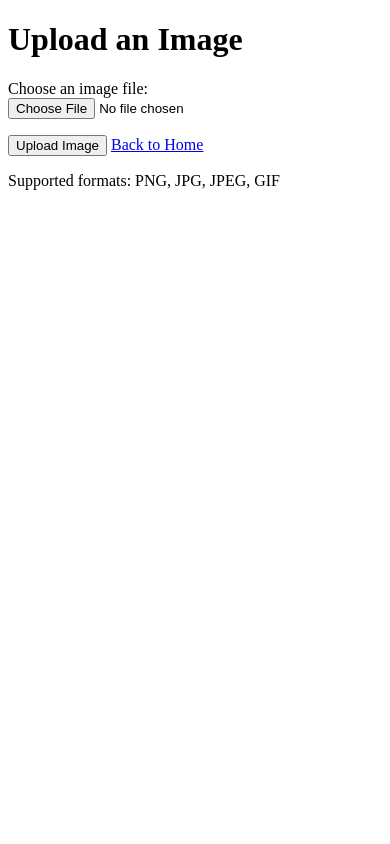
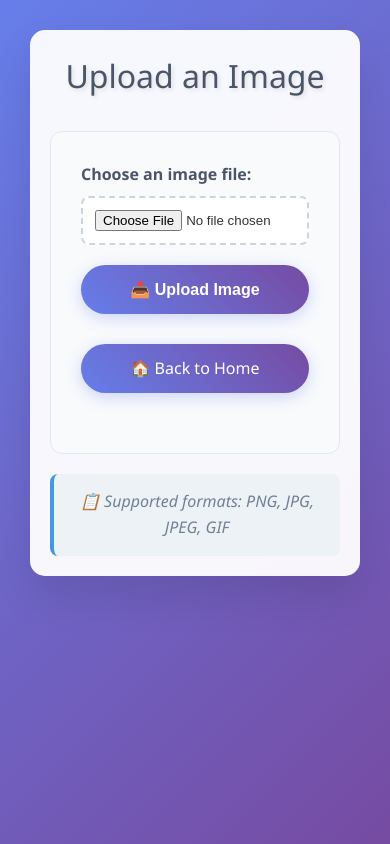
Before and after one commit to Niron-code/MSE-PSE, a Flask app: template WEEK12/backend/image_upload/templates/upload.html in a window 390 px wide. Run offline with Flask 3, Linux system fonts and the light colour scheme; the template is opened without the code that fills it, so the values that code supplies are empty.

Commit message:
MSE800 - Add CSS styling and enhance image upload templates
Introduced a new style.css file for consistent and modern UI styling. Updated index.html, upload.html, and success.html to use the new styles, improve layout, add responsive design, and enhance user experience. Added a sample image to static/uploads for demonstration.

```diff
--- /dev/null
+++ b/WEEK12/backend/image_upload/static/css/style.css
@@ -0,0 +1,269 @@
+/* Reset and Base Styles */
+* {
+    margin: 0;
+    padding: 0;
+    box-sizing: border-box;
+}
+
+body {
+    font-family: 'Segoe UI', Tahoma, Geneva, Verdana, sans-serif;
+    line-height: 1.6;
+    color: #333;
+    background: linear-gradient(135deg, #667eea 0%, #764ba2 100%);
+    min-height: 100vh;
+    padding: 20px;
+}
+
+/* Container */
+.container {
+    max-width: 800px;
+    margin: 0 auto;
+    background: rgba(255, 255, 255, 0.95);
+    border-radius: 15px;
+    box-shadow: 0 20px 40px rgba(0, 0, 0, 0.1);
+    padding: 40px;
+    backdrop-filter: blur(10px);
+}
+
+/* Headers */
+h1 {
+    color: #4a5568;
+    text-align: center;
+    margin-bottom: 30px;
+    font-size: 2.5em;
+    font-weight: 300;
+    text-shadow: 2px 2px 4px rgba(0, 0, 0, 0.1);
+}
+
+h2 {
+    color: #667eea;
+    margin: 25px 0 15px 0;
+    font-size: 1.8em;
+    font-weight: 400;
+    border-bottom: 2px solid #e2e8f0;
+    padding-bottom: 10px;
+}
+
+h3 {
+    color: #4a5568;
+    margin: 20px 0 10px 0;
+    font-size: 1.4em;
+    font-weight: 500;
+}
+
+/* Links */
+a {
+    color: #667eea;
+    text-decoration: none;
+    transition: all 0.3s ease;
+    font-weight: 500;
+}
+
+a:hover {
+    color: #764ba2;
+    transform: translateY(-1px);
+}
+
+/* Navigation Links */
+.nav-links {
+    text-align: center;
+    margin: 30px 0;
+}
+
+.nav-links a {
+    display: inline-block;
+    margin: 0 15px;
+    padding: 12px 25px;
+    background: linear-gradient(45deg, #667eea, #764ba2);
+    color: white;
+    border-radius: 25px;
+    transition: all 0.3s ease;
+    box-shadow: 0 4px 15px rgba(102, 126, 234, 0.3);
+}
+
+.nav-links a:hover {
+    transform: translateY(-3px);
+    box-shadow: 0 8px 25px rgba(102, 126, 234, 0.4);
+    color: white;
+}
+
+/* Form Styles */
+.upload-form {
+    background: #f8fafc;
+    padding: 30px;
+    border-radius: 12px;
+    margin: 20px 0;
+    border: 1px solid #e2e8f0;
+}
+
+.form-group {
+    margin-bottom: 20px;
+}
+
+label {
+    display: block;
+    margin-bottom: 8px;
+    font-weight: 600;
+    color: #4a5568;
+}
+
+input[type="file"] {
+    width: 100%;
+    padding: 12px;
+    border: 2px dashed #cbd5e0;
+    border-radius: 8px;
+    background: white;
+    transition: all 0.3s ease;
+    cursor: pointer;
+}
+
+input[type="file"]:hover {
+    border-color: #667eea;
+    background: #f7fafc;
+}
+
+input[type="file"]:focus {
+    outline: none;
+    border-color: #667eea;
+    box-shadow: 0 0 0 3px rgba(102, 126, 234, 0.1);
+}
+
+/* Button Styles */
+button {
+    background: linear-gradient(45deg, #667eea, #764ba2);
+    color: white;
+    padding: 15px 30px;
+    border: none;
+    border-radius: 25px;
+    cursor: pointer;
+    font-size: 16px;
+    font-weight: 600;
+    transition: all 0.3s ease;
+    box-shadow: 0 4px 15px rgba(102, 126, 234, 0.3);
+    margin-right: 15px;
+}
+
+button:hover {
+    transform: translateY(-2px);
+    box-shadow: 0 8px 25px rgba(102, 126, 234, 0.4);
+}
+
+button:active {
+    transform: translateY(0);
+}
+
+/* Image Display */
+.image-container {
+    text-align: center;
+    margin: 30px 0;
+    padding: 20px;
+    background: #f8fafc;
+    border-radius: 12px;
+    border: 1px solid #e2e8f0;
+}
+
+.uploaded-image {
+    max-width: 100%;
+    height: auto;
+    border-radius: 12px;
+    box-shadow: 0 10px 30px rgba(0, 0, 0, 0.1);
+    transition: transform 0.3s ease;
+}
+
+.uploaded-image:hover {
+    transform: scale(1.02);
+}
+
+/* Flash Messages */
+.flash-messages {
+    margin: 20px 0;
+}
+
+.flash-message {
+    padding: 15px 20px;
+    margin: 10px 0;
+    border-radius: 8px;
+    background: #fed7d7;
+    color: #c53030;
+    border-left: 4px solid #e53e3e;
+    font-weight: 500;
+}
+
+.flash-message.success {
+    background: #c6f6d5;
+    color: #276749;
+    border-left-color: #38a169;
+}
+
+/* Success Page Styles */
+.success-container {
+    text-align: center;
+}
+
+.success-icon {
+    font-size: 4em;
+    color: #48bb78;
+    margin-bottom: 20px;
+}
+
+/* Supported Formats */
+.info-text {
+    text-align: center;
+    color: #718096;
+    font-style: italic;
+    margin-top: 20px;
+    padding: 15px;
+    background: #edf2f7;
+    border-radius: 8px;
+    border-left: 4px solid #4299e1;
+}
+
+/* Responsive Design */
+@media (max-width: 768px) {
+    .container {
+        margin: 10px;
+        padding: 20px;
+    }
+
+    h1 {
+        font-size: 2em;
+    }
+
+    .nav-links a {
+        display: block;
+        margin: 10px 0;
+    }
+
+    button {
+        width: 100%;
+        margin-bottom: 10px;
+        margin-right: 0;
+    }
+}
+
+/* Animation for page load */
+@keyframes fadeIn {
+    from {
+        opacity: 0;
+        transform: translateY(20px);
+    }
+    to {
+        opacity: 1;
+        transform: translateY(0);
+    }
+}
+
+.container {
+    animation: fadeIn 0.6s ease-out;
+}
+
+/* Hover effects for external links */
+a[target="_blank"] {
+    position: relative;
+}
+
+a[target="_blank"]:after {
+    content: ' ↗';
+    font-size: 0.8em;
+    opacity: 0.7;
+}
--- a/WEEK12/backend/image_upload/templates/upload.html
+++ b/WEEK12/backend/image_upload/templates/upload.html
@@ -2,32 +2,41 @@
 <html>
 <head>
     <meta charset="utf-8">
+    <meta name="viewport" content="width=device-width, initial-scale=1.0">
     <title>Upload Image</title>
+    <link rel="stylesheet" href="{{ url_for('static', filename='css/style.css') }}">
 </head>
 <body>
+    <div class="container">
         <h1>Upload an Image</h1>
 
         {% with messages = get_flashed_messages() %}
             {% if messages %}
+                <div class="flash-messages">
                     {% for message in messages %}
-                <p>{{ message }}</p>
+                        <div class="flash-message">{{ message }}</div>
                     {% endfor %}
+                </div>
             {% endif %}
         {% endwith %}
 
-    <form method="POST" enctype="multipart/form-data">
-        <p>
+        <form method="POST" enctype="multipart/form-data" class="upload-form">
+            <div class="form-group">
                 <label for="file">Choose an image file:</label>
                 <input type="file" name="file" id="file" accept="image/*" required>
-        </p>
+            </div>
 
-        <p>
-            <button type="submit">Upload Image</button>
-            <a href="{{ url_for('home') }}">Back to Home</a>
-        </p>
+            <div style="text-align: center;">
+                <button type="submit">📤 Upload Image</button>
+                <div class="nav-links" style="margin-top: 20px;">
+                    <a href="{{ url_for('home') }}">🏠 Back to Home</a>
+                </div>
+            </div>
         </form>
 
-    <p>Supported formats: PNG, JPG, JPEG, GIF</p>
-
+        <div class="info-text">
+            📋 Supported formats: PNG, JPG, JPEG, GIF
+        </div>
+    </div>
 </body>
 </html>
```
Also changed, not shown: WEEK12/backend/image_upload/templates/index.html (+17 -10 lines), WEEK12/backend/image_upload/templates/success.html (+21 -11 lines), WEEK12/backend/image_upload/static/uploads/niron-removebg-preview.png (added). Lines whose indentation alone changed are shown as unchanged.
